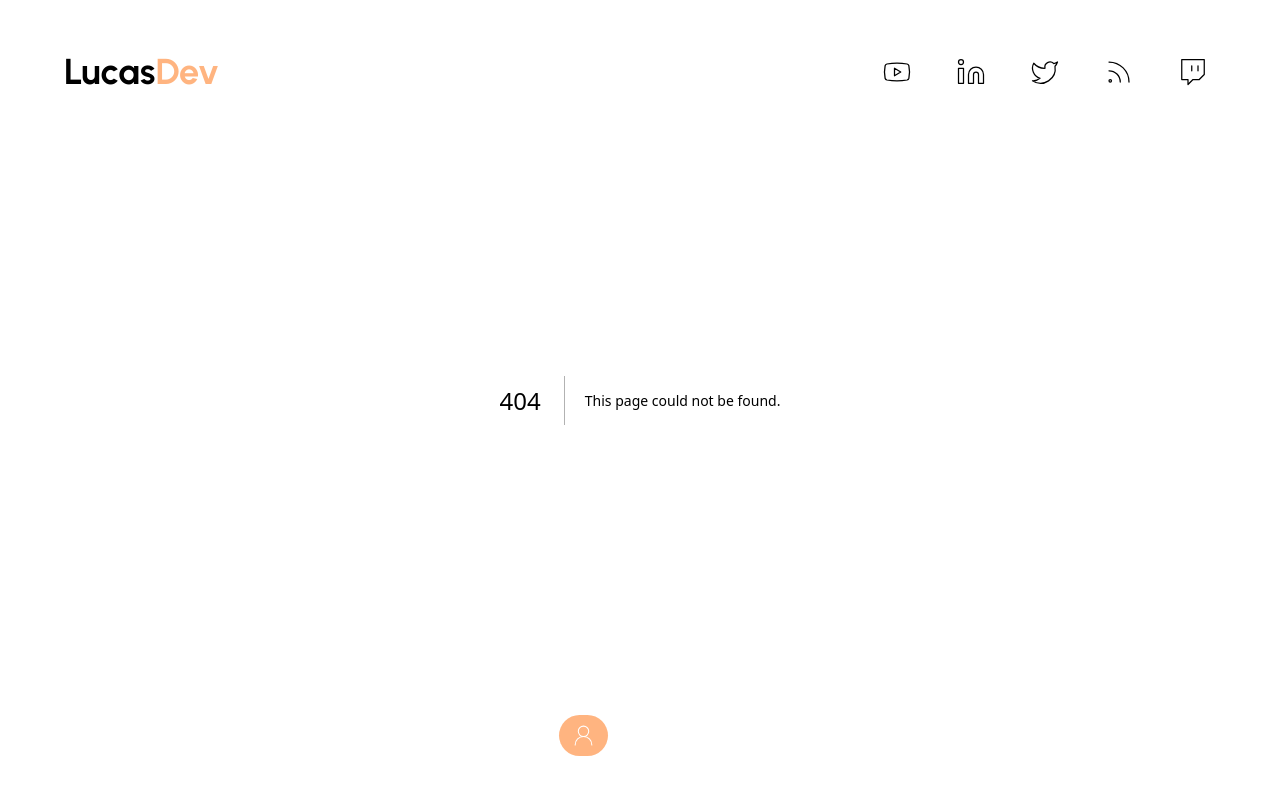
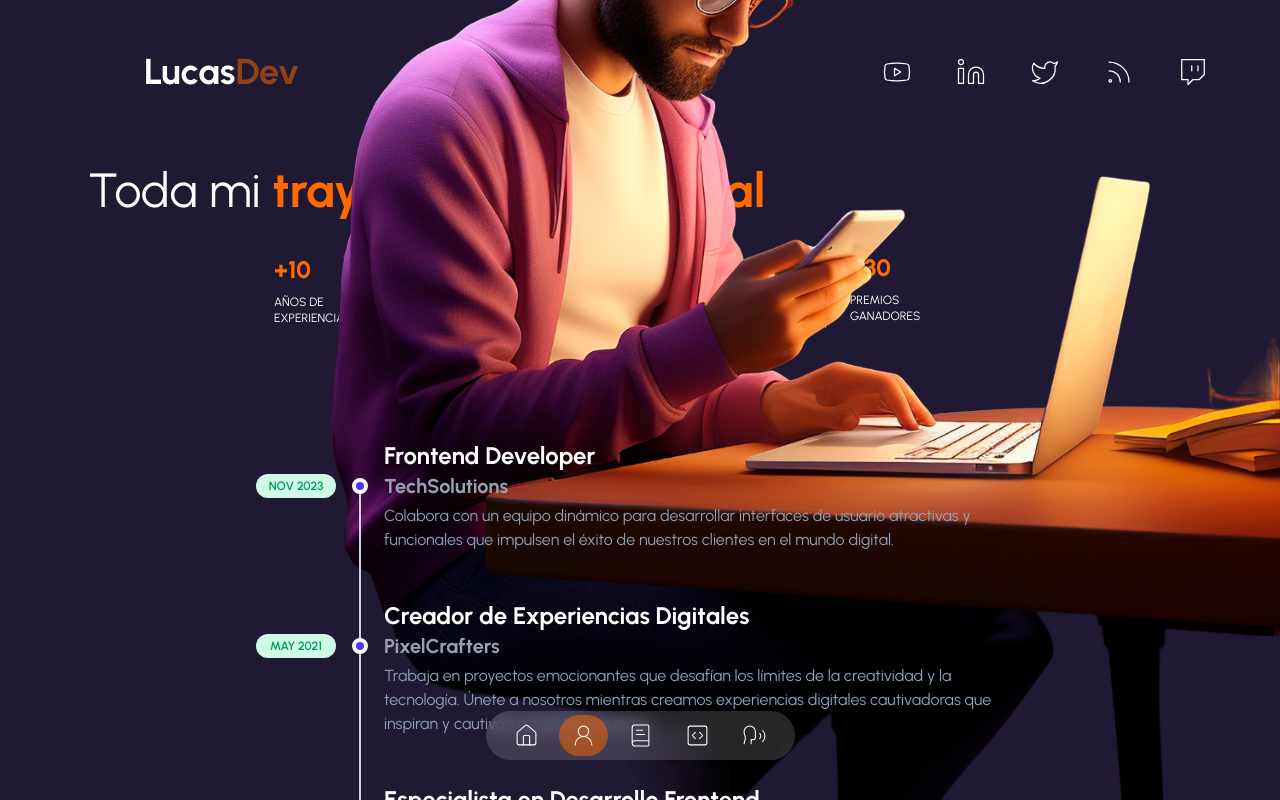
Before and after one commit to lucasbadino/PortfolioNextjs, a Next.js app: page /about-me in a window 1280 px wide. Before the commit this address had no page. Shown: the top 800 px of the page. Built offline with nearby package versions, Linux system fonts and the light colour scheme.

Commit message:
add linetime

```diff
--- /dev/null
+++ b/app/about-me/page.tsx
@@ -0,0 +1,27 @@
+import { Avatar } from "@/components/Avatar";
+import { Container } from "@/components/Container";
+import CounterServices from "@/components/counterServices";
+import { TimeLine } from "@/components/TimeLine";
+
+import { TransitionPage } from "@/components/TransitionPage";
+
+const PageAboutMe = () => {
+    return (
+        <>
+            <TransitionPage />
+            <Container>
+                <Avatar />
+                <h1
+                    className="text-2xl leading-tight text-center md:text-left md:text-5xl md:mt-10"
+                >
+                    Toda mi {" "}
+                    <span className="font-bold text-orange-500 select-none">trayectoria profecional</span>
+                </h1>
+                <CounterServices />
+                <TimeLine />
+            </Container>
+        </>
+    )
+};
+
+export default PageAboutMe;
--- /dev/null
+++ b/app/contact/page.tsx
@@ -0,0 +1,4 @@
+const ContactPage = () => {
+    return <h1>Contact</h1>
+};
+export default ContactPage;
--- /dev/null
+++ b/components/Avatar.tsx
@@ -0,0 +1,17 @@
+import Image from "next/image";
+import { MotionTransitions } from "./Transitions";
+export const Avatar = () => {
+    return (
+        <MotionTransitions position="bottom" className="
+        bottom-0 right-0 hidden md:inline-block md:absolute
+        ">
+            <Image
+                src="/avatar-1.png"
+                width={300}
+                height={300}
+                alt="Avatar Image"
+                className="w-full h-full"
+            />
+        </MotionTransitions>
+    );
+};
--- /dev/null
+++ b/components/Container.tsx
@@ -0,0 +1,14 @@
+interface ContainerProps {
+    children: React.ReactNode;
+}
+export const Container = (props: ContainerProps) => {
+    const { children } = props;
+
+    return (
+        <div className="w-full max-w-6xl px-4 pb-40
+       mx-auto mt-40 md:pb0 md:px-6
+       ">
+            {children}
+        </div>
+    );
+};
--- /dev/null
+++ b/components/TimeLine.tsx
@@ -0,0 +1,31 @@
+import { dataAboutPage } from "@/data";
+
+export const TimeLine = () => {
+    return (
+        <div className="flex flex-col justify-center divide-y divide-slate-200">
+            <div className="w-full max-w-3xl mx-auto md:pb-40 md:pt-20">
+                <div className="-my-6">
+                    {dataAboutPage.map((data) => (
+                        <div key={data.id} className="relative py-6 pl-8 sm:pl-32 group">
+                            <h3 className="mb-1 text-2xl font-bold sm:mb-0">{data.title}</h3>
+                            <div className="flex flex-col sm:flex-row items-start mb-1
+                                        group-last:before:hidden before:absolute
+                                        before:left-2 sm:before:left-0 before:h-full
+                                        before:px-px before:bg-slate-300 sm:before:ml-[6.5rem]
+                                        before:self-start before:-translate-x-1/2
+                                        before:translate-y-3 after:absolute after:left-2
+                                        sm:after:left-0 after:w-2 after:h-2 after:bg-indigo-600
+                                        after:border-4 after:box-content after:border-slate-50
+                                        after:rounded-full sm:after:ml-[6.5rem] after:-translate-x-1/2
+                                        after:translate-y-1.5">
+                                <time className="sm:absolute left-0 translate-y-0.5 inline-flex items-center justify-center text-xs font-semibold uppercase w-20 h-6 mb-3 sm:mb-0 text-emerald-600 bg-emerald-100 rounded-full">{data.date}</time>
+                                <div className="text-xl font-bold text-gray-400">{data.subtitle}</div>
+                            </div>
+                            <div className="text-slate-400">{data.description}</div>
+                        </div>
+                    ))}
+                </div>
+            </div>
+        </div>
+    );
+};
--- /dev/null
+++ b/components/counterServices.tsx
@@ -0,0 +1,31 @@
+"use client";
+
+import CountUp from "react-countup";
+
+import { dataCounter } from "@/data";
+const CounterServices = () => {
+    return (
+        <div className="grid justify-between grid-cols-2 gap-3
+        max-w-3xl mx-auto my-8 md:grid-cols-4 gap-6
+        ">
+            {dataCounter.map((item) => {
+                return (
+                    <div
+                        key={item.id}
+                        className={`${item.lineRight && "ltr"}`}
+                    >
+                        <div className={`${item.lineRight &&
+                            "px-4 border-2 border-transparent md:border-e-gray-100"}
+                            ${item.lineRightMobile && "border-e-gray-100"}
+                            `}>
+                            <p className="flex mb-2 text-2xl font-extrabold md:text-orange-500">+ <CountUp end={item.endCounter} start={0} duration={4} /></p>
+                            <p className="text-xs uppercase max-w-[100px]">{item.text}</p>
+                        </div>
+                    </div>
+                );
+            })}
+        </div>
+    );
+};
+
+export default CounterServices
--- a/components/header.tsx
+++ b/components/header.tsx
@@ -7,7 +7,7 @@
             <header>
                 <div className="container justify-between max-w-6xl mx-auto md:flex">
                     <Link href="/">
-                        <h1 className="my-3 text-4xl font-bold text-center md:text-left">
+                        <h1 className="my-3 text-4xl font-bold text-center md:text-left md:px-20">
                             Lucas
                             <span className="text-orange-500/50">Dev</span>
                         </h1>
--- a/package.json
+++ b/package.json
@@ -16,6 +16,7 @@
     "next": "15.2.1",
     "postcss": "^8.5.3",
     "react": "^19.0.0",
+    "react-countup": "^6.5.3",
     "react-dom": "^19.0.0",
     "react-type-animation": "^3.2.0"
   },
```
Also changed, not shown: 1 other file (tests, documents, lock files or other folders).
